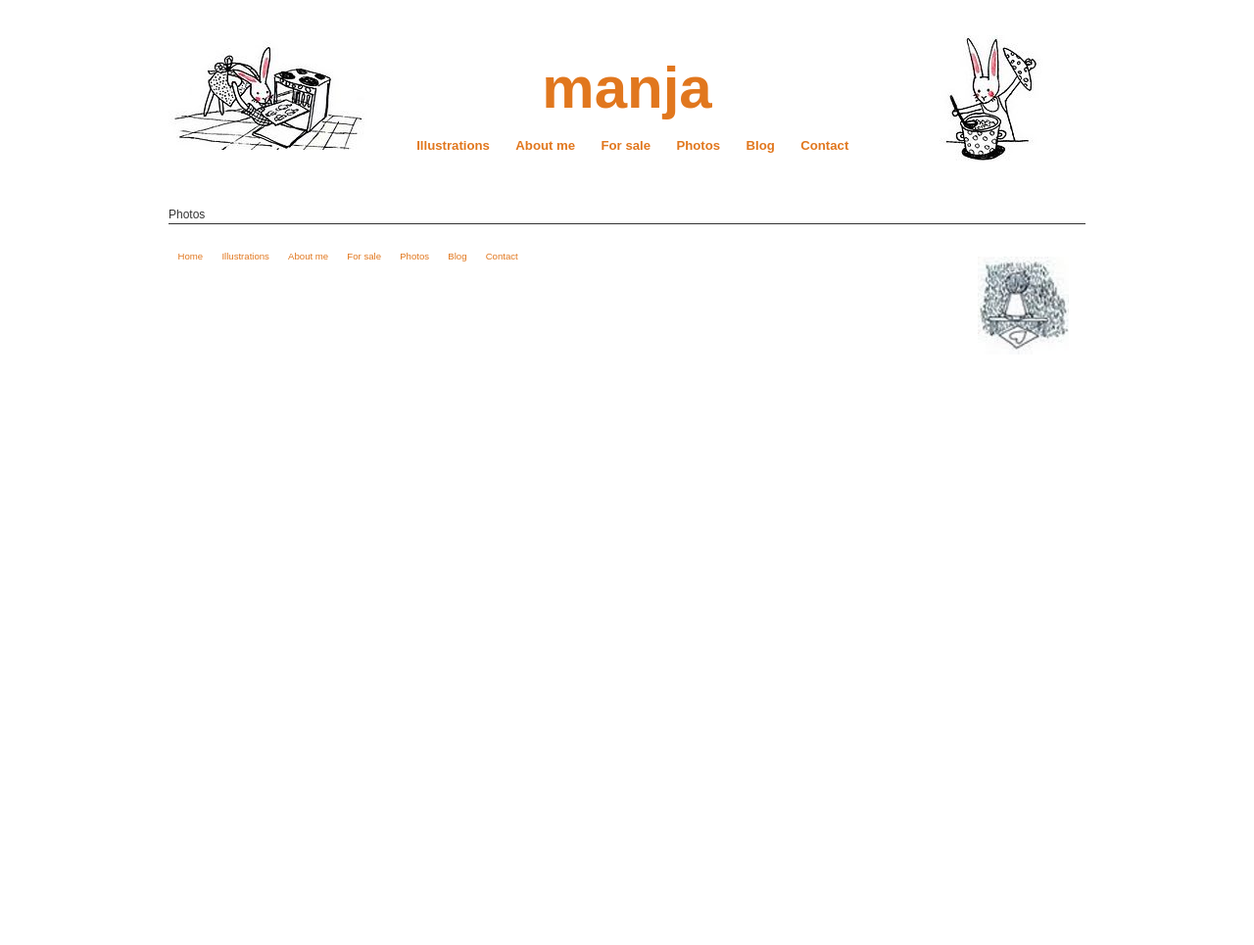
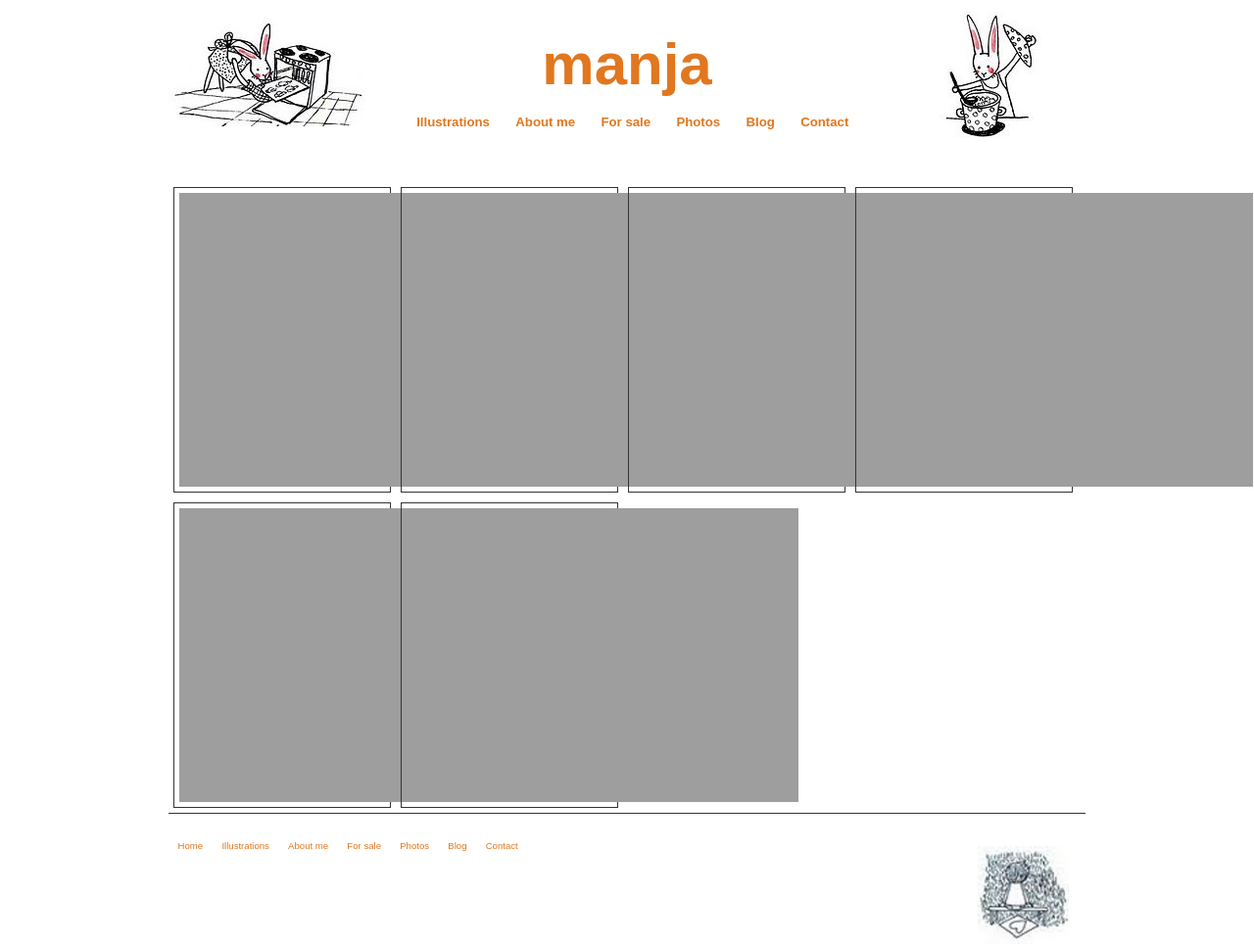
Before and after one commit to acka/manja, a Jekyll site: the page built from photos.html, in a window 1280 px wide. Shown: the whole page at 98% size. Built offline with Jekyll 4.4.1, drawn with Linux system fonts in a browser that asks for light colours; before the commit the page ends 900 px from its top, so only the background shows below that.

Commit message:
Added lightbox on photos page

```diff
--- a/_layouts/default.html
+++ b/_layouts/default.html
@@ -5,7 +5,9 @@
 <title>{{page.title}} - Manja</title>
 <link rel="stylesheet" type="text/css" href="sen.css" />
 <link rel="stylesheet" type="text/css" href="style.css" />
+<link rel="stylesheet" type="text/css" href="jquery.lightbox.min.css" />
 <script src="scripts/jquery-1.6.1.min.js" type="text/javascript"></script>
+<script src="scripts/jquery.lightbox.min.js" type="text/javascript"></script>
 <!--[if lte IE 8]>
 <script src="scripts/html5.js" type="text/javascript"></script>
 <![endif]-->
--- a/photos.html
+++ b/photos.html
@@ -2,4 +2,13 @@
 layout: default
 title: Photos
 ---
-      Photos
+
+<div class="gallery">
+<div class="fl"><a rel="lightbox-mygallery" href="images/photo/BDW+1.jpg"><img src="images/photo/thumb/BDW+1.jpg"/></a></div>
+<div class="fl"><a rel="lightbox-mygallery" href="images/photo/BDW+2.jpg"><img src="images/photo/thumb/BDW+2.jpg"/></a></div>
+<div class="fl"><a rel="lightbox-mygallery" href="images/photo/BDW+3.jpg"><img src="images/photo/thumb/BDW+3.jpg"/></a></div>
+<div class="fl"><a rel="lightbox-mygallery" href="images/photo/BDW+4.jpg"><img src="images/photo/thumb/BDW+4.jpg"/></a></div>
+<div class="clearfix"></div>
+<div class="fl"><a rel="lightbox-mygallery" href="images/photo/BDW+5.jpg"><img src="images/photo/thumb/BDW+5.jpg"/></a></div>
+<div class="fl"><a rel="lightbox-mygallery" href="images/photo/BDW+1.jpg"><img src="images/photo/thumb/BDW+1.jpg"/></a></div>
+</div>
--- a/style.css
+++ b/style.css
@@ -98,6 +98,20 @@
 	font-size:2em;
 	margin:0 0 0 2em;
 }
+
+.gallery div.fl {
+	width: 210px;
+	border: 1px solid #333;
+	margin: 5px;
+
+	padding: 5px;
+}
+
+.gallery img {
+	display: block;
+	margin: auto;
+}
+
 /* footer */
 footer {
 	height: 110px;
```
Also changed, not shown: jquery.lightbox.min.css (added), scripts/jquery.lightbox.min.js (added).
